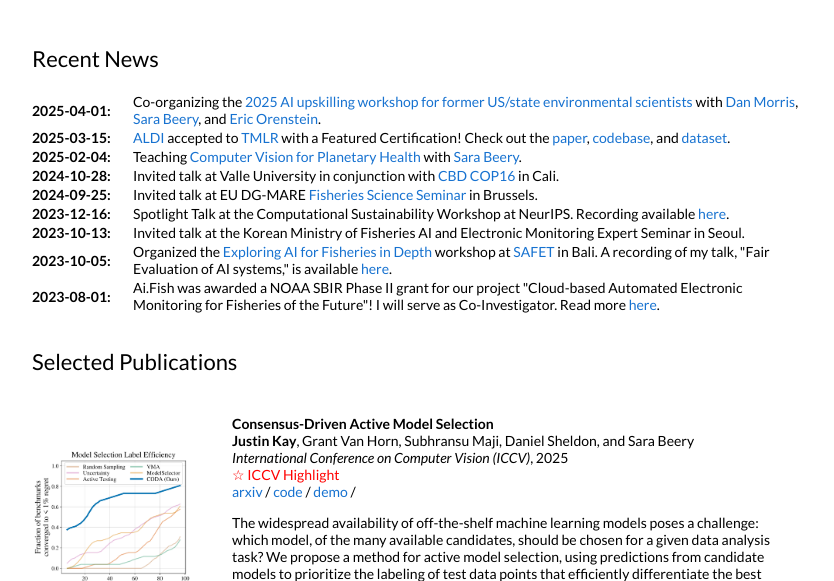
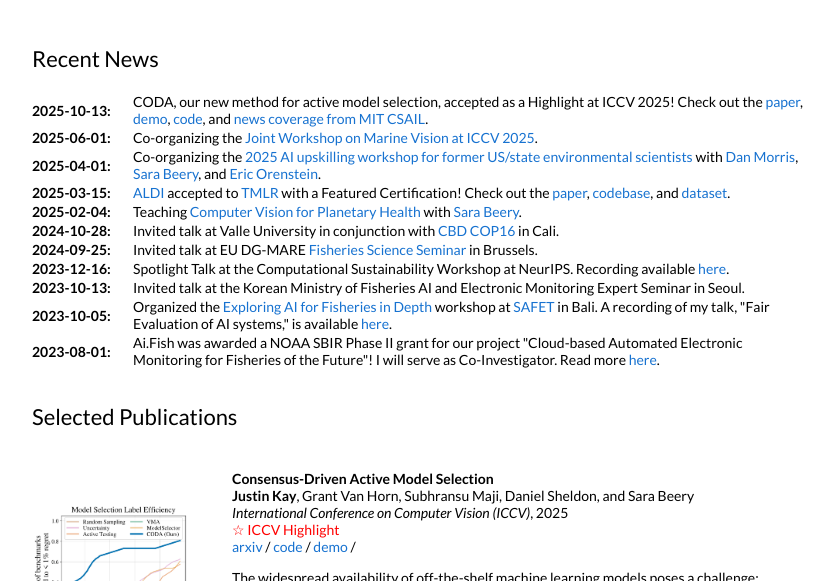
Before and after one commit to justinkay/justinkay.github.io, a Jekyll site: the page built from _posts/2025-07-31-coda.md, in a window 1280 px wide and 900 px high, cut to the strip 319-900 px from the top of the window. Shown: the whole strip, without its empty margins (228-1062 px from the left). Built offline with Jekyll 4.4.1, drawn with Linux system fonts in a browser that asks for light colours.

Commit message:
Update news.yml

```diff
--- a/_data/news.yml
+++ b/_data/news.yml
@@ -1,3 +1,11 @@
+- date: 2025-10-13
+  blurb: >-
+    CODA, our new method for active model selection, accepted as a Highlight at ICCV 2025! Check out the <a href="https://www.arxiv.org/abs/2507.23771">paper</a>, <a href="https://huggingface.co/spaces/justinkay/coda">demo</a>, <a href="https://github.com/justinkay/coda">code</a>, and <a href="https://www.csail.mit.edu/news/3-questions-how-ai-helping-us-monitor-and-support-vulnerable-ecosystems">news coverage from MIT CSAIL</a>.
+
+- date: 2025-06-01
+  blurb: >-
+    Co-organizing the <a href="https://vap.aau.dk/marinevision">Joint Workshop on Marine Vision at ICCV 2025</a>.
+
 - date: 2025-04-01
   blurb: >-
     Co-organizing the <a href="https://cv4ecology.caltech.edu/ai-upskilling-workshop-2025.html">2025 AI upskilling workshop for former US/state environmental scientists</a> with <a href="http://dmorris.net/">Dan Morris</a>, <a href="https://beerys.github.io/">Sara Beery</a>, and <a href="https://eor314.github.io/">Eric Orenstein</a>.
```
